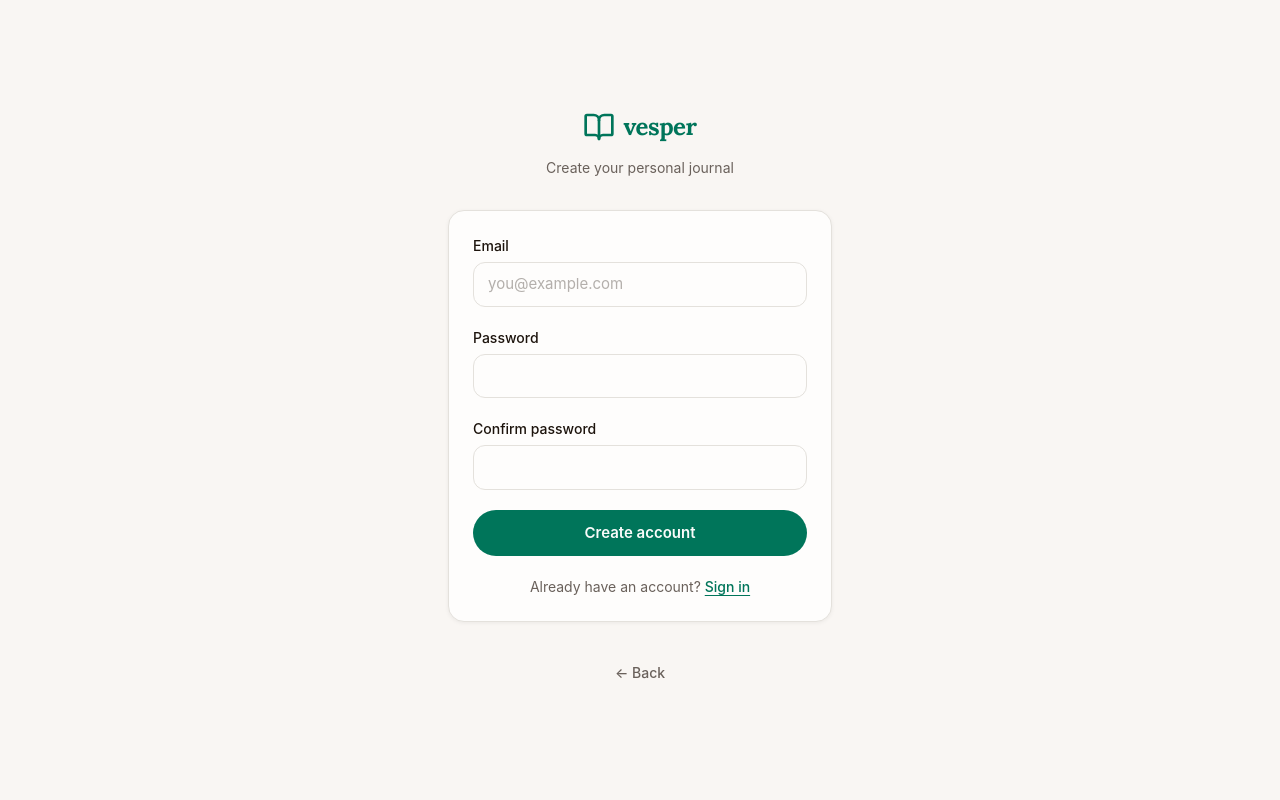
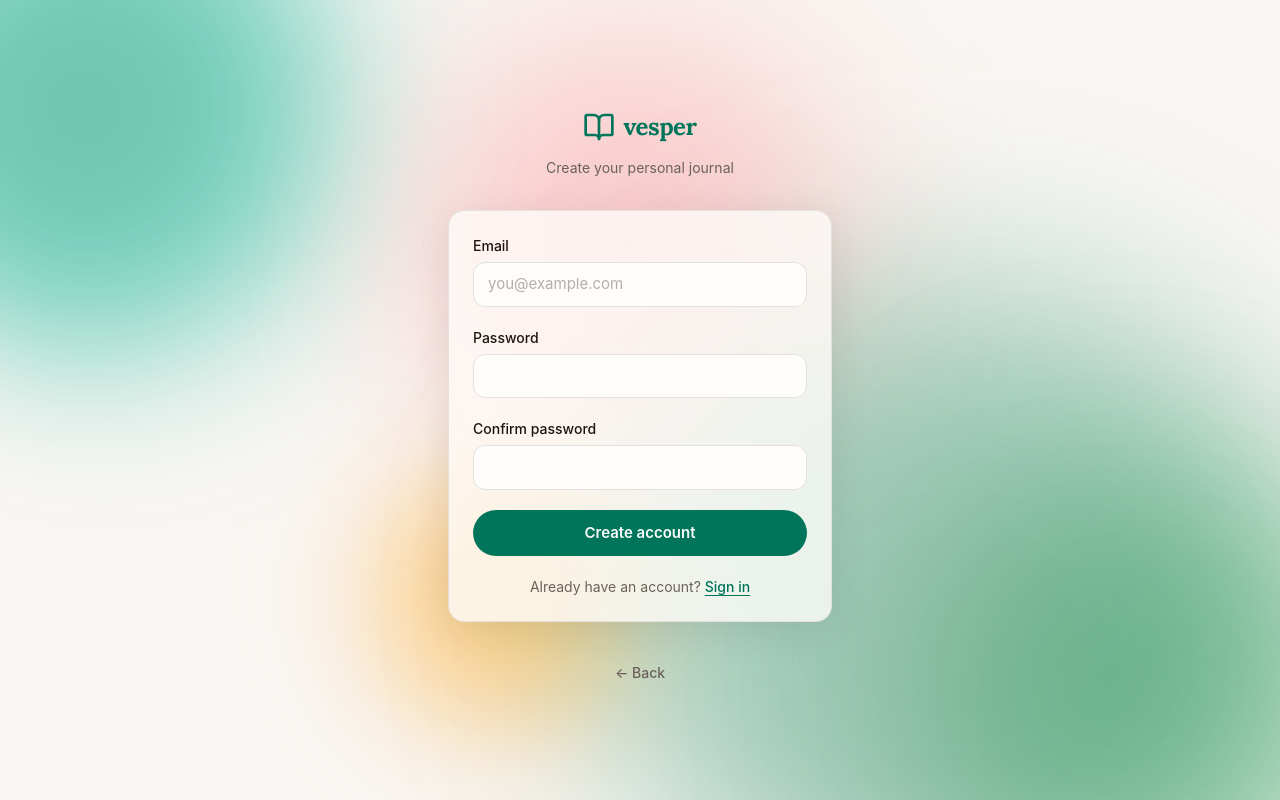
Before and after one commit to di5ha/vesper-journal, a React app in the folder frontend/: page /auth in a window 1280 px wide. Both pictures are taken after a click on the button "Join for free". Built offline with nearby package versions, Linux system fonts and the light colour scheme; no server answers; the HTML template or start-up script is replaced by a standard one.

Commit message:
feat(ui-v0): prominent blob background — glass panels, high-opacity orbs, backdrop-filter

```diff
--- a/frontend/src/index.css
+++ b/frontend/src/index.css
@@ -187,22 +187,20 @@
     border-radius: 9999px;
 }
 
-/* ─────────────────────────────────────────────────────────────────────────
-   BLOB BACKGROUND SYSTEM
-   Five independently drifting radial-gradient orbs — teal/sage/blush/amber
-   adapted to the V0 warm-off-white palette.
+/* ───────────────────────────────────────────────────────────────────────
+   BLOB BACKGROUND SYSTEM — V0 teal/sage/amber/blush palette
+   High opacity so blobs show through glass panels.
+   blob-scene is position:absolute inside a position:relative root.
    ──────────────────────────────────────────────────────────────────────── */
 
-/* Container — sits behind everything */
 .blob-scene {
-    position: fixed;
+    position: absolute;
     inset: 0;
-    z-index: -1;
     overflow: hidden;
     pointer-events: none;
+    z-index: 0;
 }
 
-/* Shared blob base */
 .blob {
     position: absolute;
     border-radius: 50%;
@@ -210,60 +208,68 @@
     pointer-events: none;
 }
 
-/* ── Teal — primary brand, slow wide drift ──────────────────────────────── */
+/* ── Teal — primary brand ────────────────────────────────────────── */
 .blob-teal {
-    background: radial-gradient(circle at 45% 50%,
-            oklch(0.50 0.10 170) 0%,
-            oklch(0.65 0.12 175) 40%,
-            transparent 70%);
-    filter: blur(120px);
-    opacity: 0.20;
+    background: radial-gradient(circle at 40% 50%,
+            oklch(0.55 0.18 170) 0%,
+            oklch(0.68 0.14 175) 40%,
+            transparent 68%);
+    filter: blur(70px);
+    opacity: 0.55;
     animation: blobA 22s ease-in-out infinite;
 }
 
-/* ── Sage green — cooler, medium pace ──────────────────────────────────── */
+/* ── Sage green ──────────────────────────────────────────────────── */
 .blob-sage {
     background: radial-gradient(circle at 55% 45%,
-            oklch(0.60 0.10 145) 0%,
-            oklch(0.70 0.08 155) 45%,
+            oklch(0.62 0.16 145) 0%,
+            oklch(0.72 0.12 155) 45%,
             transparent 70%);
-    filter: blur(140px);
-    opacity: 0.16;
+    filter: blur(85px);
+    opacity: 0.48;
     animation: blobB 28s ease-in-out infinite;
 }
 
-/* ── Warm amber — subtle warmth, quick accent ───────────────────────────── */
+/* ── Warm amber ──────────────────────────────────────────────────── */
 .blob-amber {
     background: radial-gradient(circle at 50% 50%,
-            oklch(0.78 0.14 75) 0%,
-            oklch(0.85 0.12 65) 50%,
+            oklch(0.80 0.18 75) 0%,
+            oklch(0.87 0.14 65) 50%,
             transparent 72%);
-    filter: blur(100px);
-    opacity: 0.18;
+    filter: blur(60px);
+    opacity: 0.55;
     animation: blobC 16s ease-in-out infinite reverse;
 }
 
-/* ── Blush / rose — soft warmth top edge ─────────────────────────────────── */
+/* ── Blush / rose ──────────────────────────────────────────────────── */
 .blob-blush {
     background: radial-gradient(circle at 48% 40%,
-            oklch(0.78 0.08 15) 0%,
-            oklch(0.84 0.07 20) 50%,
+            oklch(0.75 0.14 15) 0%,
+            oklch(0.82 0.10 20) 50%,
             transparent 70%);
-    filter: blur(130px);
-    opacity: 0.13;
+    filter: blur(80px);
+    opacity: 0.45;
     animation: blobD 32s ease-in-out infinite;
 }
 
-/* ── Teal-deep — dark anchor, very slow ─────────────────────────────────── */
+/* ── Deep teal anchor ────────────────────────────────────────────────── */
 .blob-deep {
     background: radial-gradient(circle at 50% 60%,
-            oklch(0.40 0.12 170) 0%,
-            oklch(0.50 0.10 165) 55%,
+            oklch(0.42 0.18 170) 0%,
+            oklch(0.52 0.14 165) 55%,
             transparent 72%);
-    filter: blur(160px);
-    opacity: 0.10;
+    filter: blur(90px);
+    opacity: 0.35;
     animation: blobE 38s ease-in-out infinite reverse;
 }
+
+/* ── Glass-panel utility (frosted effect over blobs) ───────────────── */
+.glass-panel {
+    background: rgba(253, 251, 248, 0.72) !important;
+    backdrop-filter: blur(20px) saturate(1.4) !important;
+    -webkit-backdrop-filter: blur(20px) saturate(1.4) !important;
+}
+
 
 /* ── Keyframes — each blob has a completely unique drift path ────────────── */
 @keyframes blobA {
--- a/frontend/src/pages/Auth.jsx
+++ b/frontend/src/pages/Auth.jsx
@@ -35,7 +35,7 @@ export default function Auth() {
 // ─────────────────────────────────────────────────────────────────────────────
 function LandingCard({ onLogin, onSignup }) {
     return (
-        <div style={{ borderRadius: '1.5rem', overflow: 'hidden', background: 'var(--color-card)', boxShadow: '0 4px 24px rgba(0,0,0,0.08)' }}>
+        <div style={{ borderRadius: '1.5rem', overflow: 'hidden', background: 'rgba(253,251,248,0.80)', backdropFilter: 'blur(24px) saturate(1.4)', WebkitBackdropFilter: 'blur(24px) saturate(1.4)', boxShadow: '0 8px 40px rgba(0,0,0,0.10)' }}>
             {/* Illustration */}
             <div style={{ display: 'flex', justifyContent: 'center', padding: '2rem 2rem 0' }}>
                 <div style={{ width: '224px', height: '224px', overflow: 'hidden' }}>
@@ -115,7 +115,7 @@ function LoginCard({ onSignup, onBack }) {
             </div>
 
             {/* Form card */}
-            <div className="card" style={{ padding: '1.5rem' }}>
+            <div className="card" style={{ padding: '1.5rem', background: 'rgba(253,251,248,0.82)', backdropFilter: 'blur(22px) saturate(1.3)', WebkitBackdropFilter: 'blur(22px) saturate(1.3)', boxShadow: '0 8px 40px rgba(0,0,0,0.09)' }}>
                 <form onSubmit={handleSubmit} style={{ display: 'flex', flexDirection: 'column', gap: '1.25rem' }}>
                     <div>
                         <label className="label" htmlFor="email">Email</label>
@@ -204,7 +204,7 @@ function SignupCard({ onLogin, onBack }) {
             </div>
 
             {/* Form card */}
-            <div className="card" style={{ padding: '1.5rem' }}>
+            <div className="card" style={{ padding: '1.5rem', background: 'rgba(253,251,248,0.82)', backdropFilter: 'blur(22px) saturate(1.3)', WebkitBackdropFilter: 'blur(22px) saturate(1.3)', boxShadow: '0 8px 40px rgba(0,0,0,0.09)' }}>
                 <form onSubmit={handleSubmit} style={{ display: 'flex', flexDirection: 'column', gap: '1.25rem' }}>
                     <div>
                         <label className="label" htmlFor="su-email">Email</label>
--- a/frontend/src/pages/Dashboard.jsx
+++ b/frontend/src/pages/Dashboard.jsx
@@ -108,9 +108,12 @@ function DashboardStatsPanel({ entryCount }) {
 
     return (
         <aside style={{
+            position: 'relative', zIndex: 1,
             width: '256px', flexShrink: 0, overflowY: 'auto',
-            borderLeft: '1px solid var(--color-border)',
-            background: 'var(--color-card)',
+            borderLeft: '1px solid rgba(200,195,185,0.5)',
+            background: 'rgba(253,251,248,0.78)',
+            backdropFilter: 'blur(22px) saturate(1.3)',
+            WebkitBackdropFilter: 'blur(22px) saturate(1.3)',
         }}>
             <div style={{ padding: '1rem 1rem 0.5rem' }}>
                 <p style={{ fontSize: '0.625rem', fontWeight: 700, textTransform: 'uppercase', letterSpacing: '0.08em', color: 'var(--color-muted-fg)', margin: 0 }}>Dashboard</p>
@@ -224,7 +227,8 @@ function EntryInsightPanel({ entryId }) {
     const { mood_score, themes = [], distortions = [], observation, analyzed } = analysis ?? {}
 
     return (
-        <aside style={{ width: '256px', flexShrink: 0, overflowY: 'auto', borderLeft: '1px solid var(--color-border)', background: 'var(--color-card)' }}>
+        <aside style={{ position: 'relative', zIndex: 1, width: '256px', flexShrink: 0, overflowY: 'auto', borderLeft: '1px solid rgba(200,195,185,0.5)', background: 'rgba(253,251,248,0.78)', backdropFilter: 'blur(22px) saturate(1.3)', WebkitBackdropFilter: 'blur(22px) saturate(1.3)' }}>
+
             <div style={{ display: 'flex', alignItems: 'center', gap: '0.375rem', padding: '1rem 0.875rem 0.5rem' }}>
                 <Sparkles size={13} style={{ color: 'var(--color-primary)' }} />
                 <p style={{ fontSize: '0.625rem', fontWeight: 700, textTransform: 'uppercase', letterSpacing: '0.08em', color: 'var(--color-muted-fg)', margin: 0 }}>Insights</p>
@@ -562,7 +566,7 @@ export default function Dashboard() {
     function handleDeleted() { setSearchParams({}); load() }
 
     return (
-        <div style={{ display: 'flex', height: '100svh', background: 'var(--color-background)', overflow: 'hidden' }}>
+        <div style={{ position: 'relative', display: 'flex', height: '100svh', overflow: 'hidden', background: 'oklch(0.975 0.005 75)' }}>
 
             {/* ── Blob background ── */}
             <div className="blob-scene">
@@ -575,10 +579,15 @@ export default function Dashboard() {
 
             {/* ── Left sidebar ── */}
             <aside style={{
+                position: 'relative', zIndex: 1,
                 width: '256px', flexShrink: 0, display: 'flex', flexDirection: 'column',
-                borderRight: '1px solid var(--color-border)',
-                background: 'var(--color-card)', overflow: 'hidden',
+                borderRight: '1px solid rgba(200,195,185,0.5)',
+                background: 'rgba(253,251,248,0.75)',
+                backdropFilter: 'blur(22px) saturate(1.3)',
+                WebkitBackdropFilter: 'blur(22px) saturate(1.3)',
+                overflow: 'hidden',
             }}>
+
                 {/* Brand row */}
                 <div style={{ display: 'flex', alignItems: 'center', justifyContent: 'space-between', padding: '0.875rem 0.875rem 0.625rem' }}>
                     <div style={{ display: 'flex', alignItems: 'center', gap: '0.4rem', color: 'var(--color-primary)' }}>
@@ -670,7 +679,7 @@ export default function Dashboard() {
             </aside>
 
             {/* ── Center ── */}
-            <div style={{ flex: 1, display: 'flex', overflow: 'hidden', minWidth: 0, background: 'var(--color-background)' }}>
+            <div style={{ position: 'relative', zIndex: 1, flex: 1, display: 'flex', overflow: 'hidden', minWidth: 0, background: 'rgba(250,248,244,0.60)', backdropFilter: 'blur(12px)', WebkitBackdropFilter: 'blur(12px)' }}>
                 {!selectedId && !isNew && <WelcomeCenter onNewEntry={newEntry} />}
                 {isNew && <InlineEditor key="new" isNew onSaved={handleSaved} onDeleted={handleDeleted} />}
                 {selectedId && <InlineEditor key={selectedId} entryId={selectedId} isNew={false} onSaved={handleSaved} onDeleted={handleDeleted} />}
```
